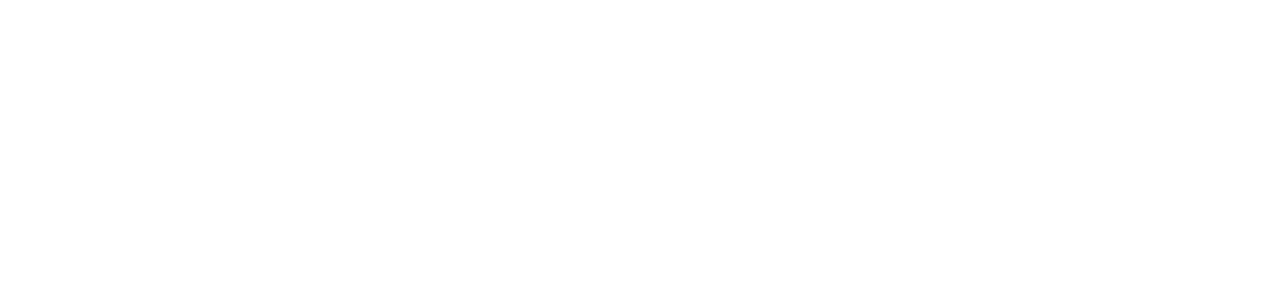
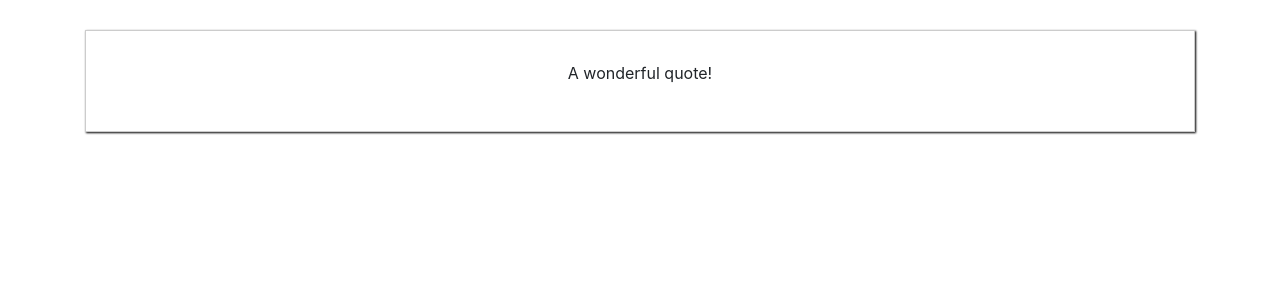
Before and after one commit to htl-leonding/quotes-vue-demo, a Vue app: page / in a window 1280 px wide. Shown: the top 300 px of the page. Built offline with nearby package versions, Linux system fonts and the light colour scheme.

Commit message:
finished: passing content to child components with props

```diff
--- a/src/App.vue
+++ b/src/App.vue
@@ -1,18 +1,21 @@
 <template>
-  <div id="container">
+  <div class="container">
     <div class="row">
-      <div class="col-xs-12">
-
+      <div class="col-12">
+        <app-quote quote="A wonderful quote!"></app-quote>
       </div>
     </div>
   </div>
 </template>
 
 <script>
+  import Quote from './components/Quotes';
 
-export default {
-
-}
+  export default {
+    components: {
+      appQuote: Quote
+    }
+  }
 </script>
 
 <style>
--- /dev/null
+++ b/src/components/Quotes.vue
@@ -0,0 +1,21 @@
+<template>
+  <div>
+    <p>{{quote}}</p>
+  </div>
+</template>
+
+<script>
+  export default {
+    props: ['quote']
+  }
+</script>
+
+<style scoped>
+  div {
+    border: 1px solid #ccc;
+    box-shadow: 1px 1px 2px black;
+    padding: 30px;
+    margin: 30px auto;
+    text-align: center;
+  }
+</style>
```
